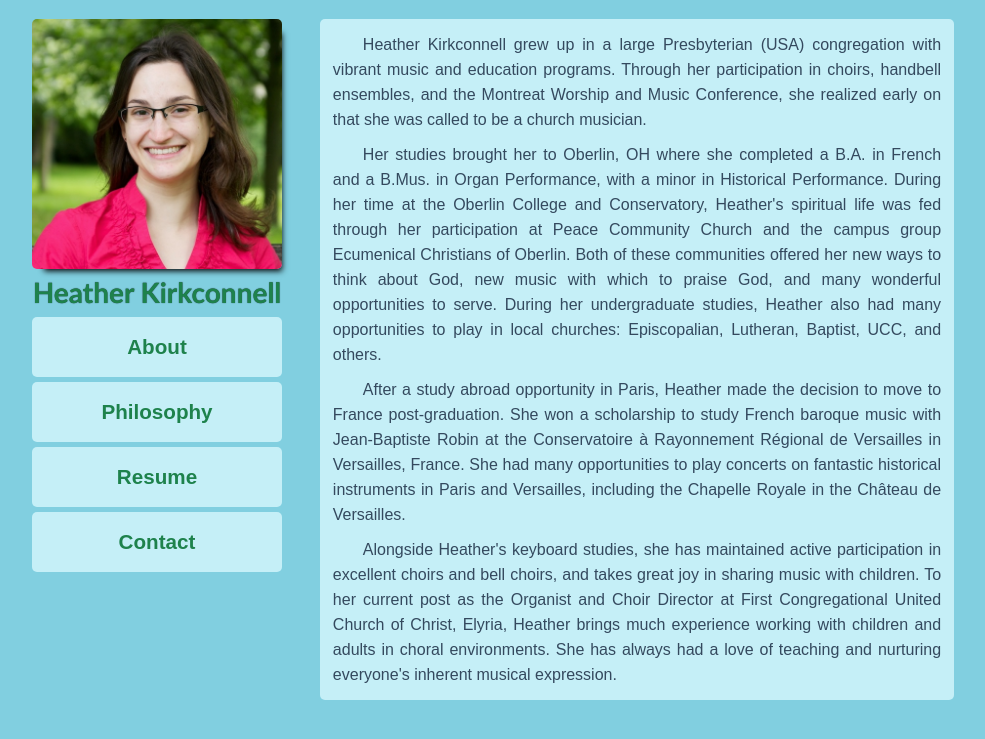
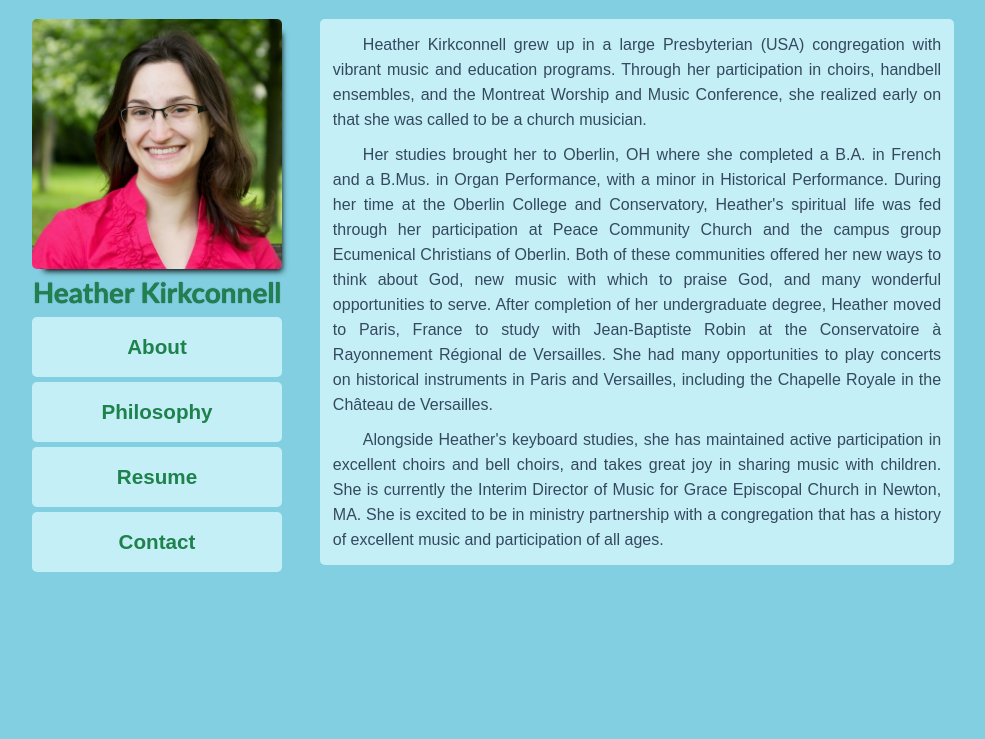
Before and after one commit to baroquebloke/heather-kirkconnell, a Flask app: page / in a window 1280 px wide. Shown: the top 739 px of the page, without its empty margins (147-1132 px from the left). Run offline with Flask 2, Linux system fonts and the light colour scheme.

Commit message:
update 2015

```diff
--- a/templates/pages/index.html
+++ b/templates/pages/index.html
@@ -3,7 +3,7 @@
 {% block index %}
 <p>
   Heather Kirkconnell grew up in a large Presbyterian (USA) congregation with
-  vibrant music and education programs.  Through her participation in choirs,
+  vibrant music and education programs. Through her participation in choirs,
   handbell ensembles, and the Montreat Worship and Music Conference, she
   realized early on that she was called to be a church musician.
 </p>
@@ -12,27 +12,19 @@
   and a B.Mus. in Organ Performance, with a minor in Historical Performance.
   During her time at the Oberlin College and Conservatory, Heather's spiritual
   life was fed through her participation at Peace Community Church and the
-  campus group Ecumenical Christians of Oberlin.  Both of these communities
+  campus group Ecumenical Christians of Oberlin. Both of these communities
   offered her new ways to think about God, new music with which to praise God,
-  and many wonderful opportunities to serve.  During her undergraduate studies,
-  Heather also had many opportunities to play in local churches: Episcopalian,
-  Lutheran, Baptist, UCC, and others.
+  and many wonderful opportunities to serve. After completion of her
+  undergraduate degree, Heather moved to Paris, France to study with
+  Jean-Baptiste Robin at the Conservatoire à Rayonnement Régional de Versailles.
+  She had many opportunities to play concerts on historical instruments in
+  Paris and Versailles, including the Chapelle Royale in the Château de Versailles.
 </p>
 <p>
-  After a study abroad opportunity in Paris, Heather made the decision to move
-  to France post-graduation.  She won a scholarship to study French baroque
-  music with Jean-Baptiste Robin at the Conservatoire à Rayonnement Régional
-  de Versailles in Versailles, France.  She had many opportunities to play
-  concerts on fantastic historical instruments in Paris and Versailles,
-  including the Chapelle Royale in the Château de Versailles.
-</p>
-<p>
-  Alongside Heather's keyboard studies, she has maintained active
-  participation in excellent choirs and bell choirs, and takes great joy in
-  sharing music with children.  To her current post as the Organist and Choir
-  Director at First Congregational United Church of Christ, Elyria, Heather
-  brings much experience working with children and adults in choral
-  environments.  She has always had a love of teaching and nurturing
-  everyone's inherent musical expression.
+  Alongside Heather's keyboard studies, she has maintained active participation
+  in excellent choirs and bell choirs, and takes great joy in sharing music with
+  children. She is currently the Interim Director of Music for Grace Episcopal
+  Church in Newton, MA. She is excited to be in ministry partnership with a
+  congregation that has a history of excellent music and participation of all ages.
 </p>
 {% endblock %}
```
